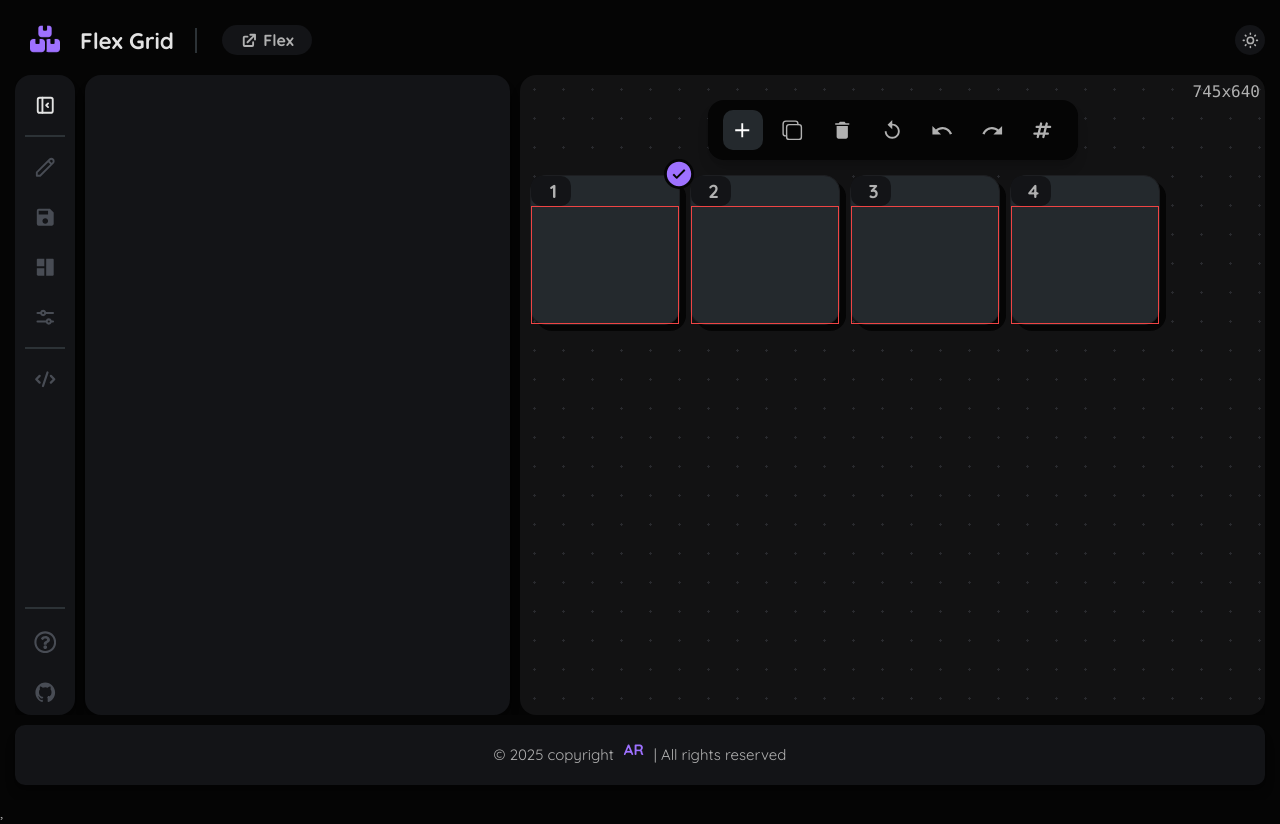
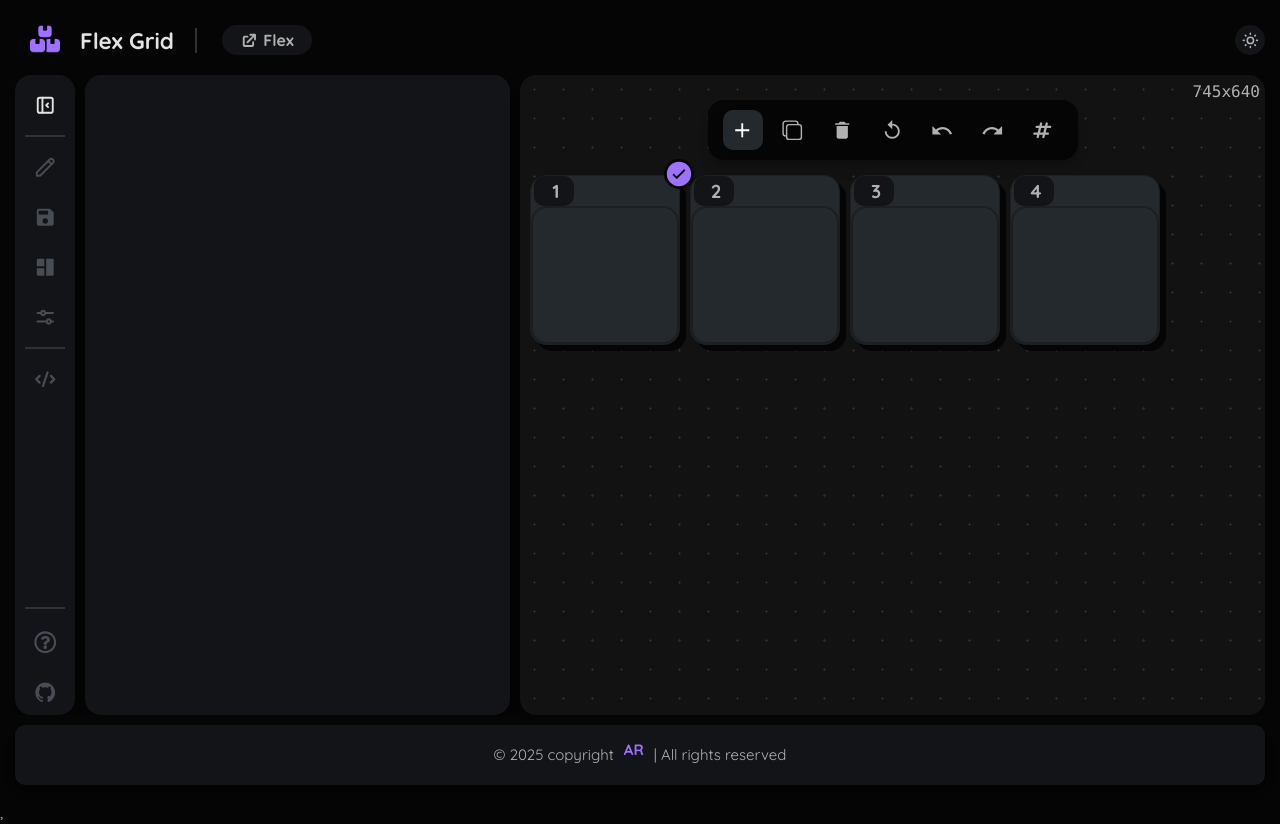
Before and after one commit to code-abdulrehman/flexgrid, a React (Vite) app: page /grid in a window 1280 px wide. Built offline with nearby package versions, Linux system fonts and the light colour scheme.

Commit message:
minor fixes

```diff
--- a/src/components/common/hideableSidebarTabComponents/editTabComponents/itemTabComponents/ItemPropertiesManager.jsx
+++ b/src/components/common/hideableSidebarTabComponents/editTabComponents/itemTabComponents/ItemPropertiesManager.jsx
@@ -21,7 +21,7 @@ const ItemPropertiesManager = ({
       {selectedItem !== null ? (
         <div>
           <h3 className="text-xl font-semibold mb-2">
-            Properties for Item {selectedItem + 1}
+            Properties for Item [{selectedItem ? selectedItem.join(",") : "none"}]
           </h3>
 
           {/* Render grid-specific dropdowns if needed */}
--- a/src/components/common/hideableSidebarTabComponents/editTabComponents/itemTabComponents/itemTabComponent.jsx
+++ b/src/components/common/hideableSidebarTabComponents/editTabComponents/itemTabComponents/itemTabComponent.jsx
@@ -20,8 +20,7 @@ const ItemTabComponent = () => {
   const dispatch = useDispatch();
 
 
-  // Local state for the currently selected item (defaulting to the first one)
-  const [selectedItem, setSelectedItem] = useState(0);
+  const selectedItem = useSelector((state) => state.settingsOptions.selectedItem);
 
   // Grid template states
   const [gridTemplateColumnsValue, setGridTemplateColumnsValue] =
--- a/src/components/common/mainComponents/item.jsx
+++ b/src/components/common/mainComponents/item.jsx
@@ -47,9 +47,9 @@ const Item = ({
       onClick={onClick}
       style={{
         width: `${width}${widthUnit}`,
-        height: `${height}${heightUnit}`,
+        height: `${height+20}${heightUnit}`,
         minWidth: `${width}${widthUnit}`,
-        minHeight: `${height}${heightUnit}`,
+        minHeight: `${height+20}${heightUnit}`,
       }}
     >
       <span className="relative float-right inline-block">
@@ -68,7 +68,7 @@ const Item = ({
 
       <div className="flex flex-col items-between w-full h-full">
         {showItemsName && (
-        <span className="flex items-center justify-between ">
+        <span className="flex items-center justify-between  ml-1">
           {isEditing ? (
             <CustomInput
               value={inputValue}
@@ -94,7 +94,7 @@ const Item = ({
         </span>
         )}
 
-        <div className="flex-1 border border-red-500 w-full h-full">
+        <div className="flex-1 border-2 custom-rounded-lg border-icon w-full h-full">
           {/* You can add extra content here if needed */}
         </div>
       </div>
```
Also changed, not shown: src/lib/store/reducers/settingsOptionsReducer/settingsOptionsReducer.js, 1 other file (tests, documents, lock files or other folders).
